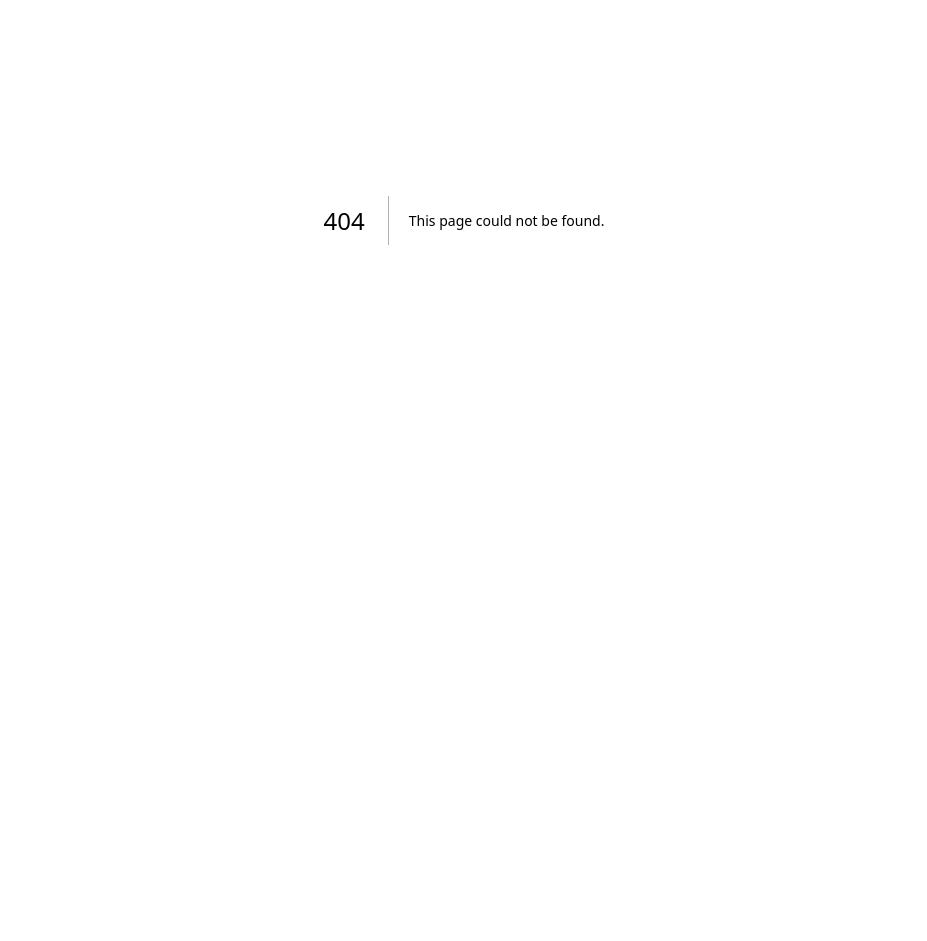
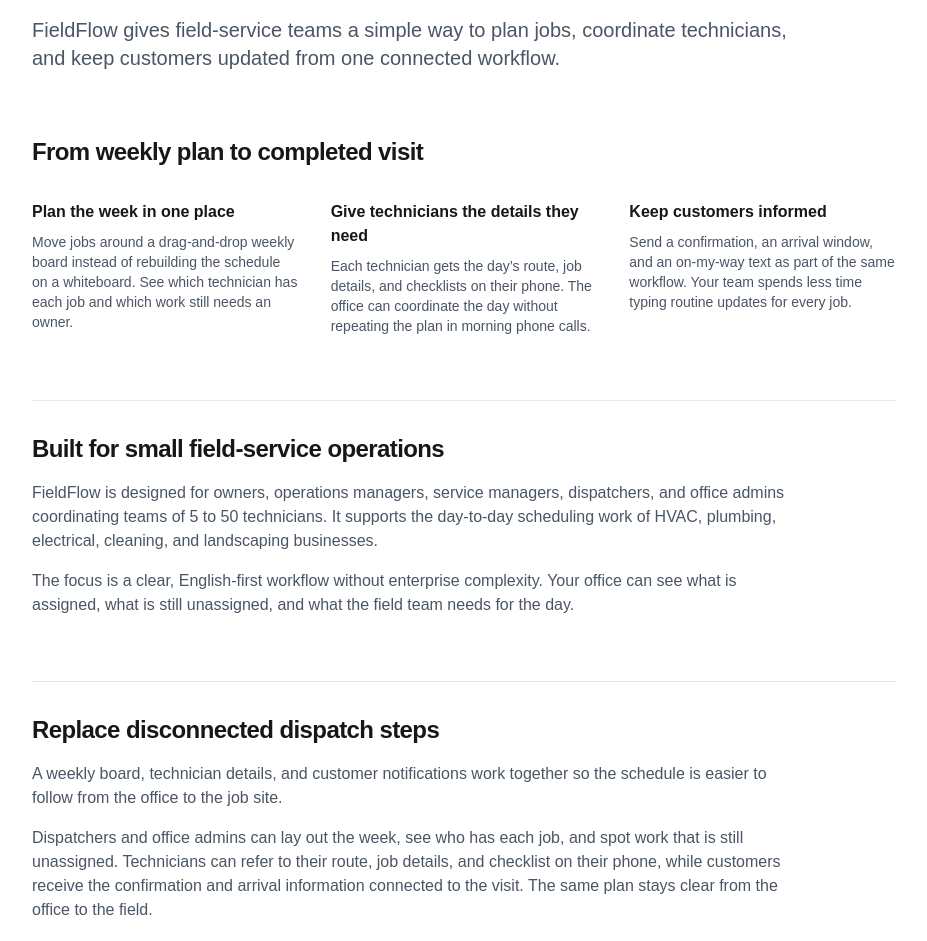
Before and after one commit to ai-beavers/fieldflow-site, a Next.js app: page /dispatch-management in a window 1280 px wide. Before the commit this address had no page. Shown: the part 180-1121 px from the top of the page, without its empty margins (176-1103 px from the left). Before the commit the page ends 800 px from the top, so only its background shows below. Built offline with nearby package versions, Linux system fonts and the light colour scheme; no server answers.

Commit message:
Add dispatch management product page

```diff
--- /dev/null
+++ b/app/dispatch-management/page.tsx
@@ -0,0 +1,100 @@
+import type { Metadata } from "next";
+import Link from "next/link";
+
+const SITE_URL = (
+  process.env.NEXT_PUBLIC_SITE_URL || "https://fieldflow.demo.sageobot.com"
+).replace(/\/$/, "");
+
+export const metadata: Metadata = {
+  title: "Dispatch Management Software | FieldFlow",
+  description:
+    "Plan jobs, coordinate technicians, and keep customers informed with simple dispatch management software for field-service teams of 5 to 50.",
+  alternates: { canonical: `${SITE_URL}/dispatch-management` },
+};
+
+const WORKFLOW = [
+  {
+    title: "Plan the week in one place",
+    text: "Move jobs around a drag-and-drop weekly board instead of rebuilding the schedule on a whiteboard. See which technician has each job and which work still needs an owner.",
+  },
+  {
+    title: "Give technicians the details they need",
+    text: "Each technician gets the day’s route, job details, and checklists on their phone. The office can coordinate the day without repeating the plan in morning phone calls.",
+  },
+  {
+    title: "Keep customers informed",
+    text: "Send a confirmation, an arrival window, and an on-my-way text as part of the same workflow. Your team spends less time typing routine updates for every job.",
+  },
+];
+
+export default function DispatchManagementPage() {
+  return (
+    <main className="max-w-4xl mx-auto px-4 py-16">
+      <section className="mb-16">
+        <p className="text-sm font-semibold uppercase tracking-wide text-gray-500 mb-4">
+          Dispatch management software
+        </p>
+        <h1 className="text-4xl font-bold tracking-tight mb-4">
+          Dispatch management without the morning scramble.
+        </h1>
+        <p className="text-xl text-gray-600 max-w-3xl">
+          FieldFlow gives field-service teams a simple way to plan jobs, coordinate
+          technicians, and keep customers updated from one connected workflow.
+        </p>
+      </section>
+
+      <section className="mb-16" aria-labelledby="workflow-heading">
+        <h2 id="workflow-heading" className="text-2xl font-bold tracking-tight mb-8">
+          From weekly plan to completed visit
+        </h2>
+        <div className="grid gap-8 sm:grid-cols-3">
+          {WORKFLOW.map((step) => (
+            <div key={step.title}>
+              <h3 className="text-base font-semibold mb-2">{step.title}</h3>
+              <p className="text-sm text-gray-600">{step.text}</p>
+            </div>
+          ))}
+        </div>
+      </section>
+
+      <section className="mb-16 border-t border-gray-200 pt-8">
+        <h2 className="text-2xl font-bold tracking-tight mb-4">
+          Built for small field-service operations
+        </h2>
+        <div className="space-y-4 text-gray-600 max-w-3xl">
+          <p>
+            FieldFlow is designed for owners, operations managers, service managers,
+            dispatchers, and office admins coordinating teams of 5 to 50 technicians.
+            It supports the day-to-day scheduling work of HVAC, plumbing, electrical,
+            cleaning, and landscaping businesses.
+          </p>
+          <p>
+            The focus is a clear, English-first workflow without enterprise complexity.
+            Your office can see what is assigned, what is still unassigned, and what the
+            field team needs for the day.
+          </p>
+        </div>
+      </section>
+
+      <section className="border-t border-gray-200 pt-8">
+        <h2 className="text-2xl font-bold tracking-tight mb-4">
+          Replace disconnected dispatch steps
+        </h2>
+        <p className="text-gray-600 max-w-3xl mb-4">
+          A weekly board, technician details, and customer notifications work together
+          so the schedule is easier to follow from the office to the job site.
+        </p>
+        <p className="text-gray-600 max-w-3xl mb-4">
+          Dispatchers and office admins can lay out the week, see who has each job, and
+          spot work that is still unassigned. Technicians can refer to their route, job
+          details, and checklist on their phone, while customers receive the confirmation
+          and arrival information connected to the visit. The same plan stays clear from
+          the office to the field.
+        </p>
+        <Link href="/" className="text-blue-600 hover:underline">
+          See the FieldFlow overview
+        </Link>
+      </section>
+    </main>
+  );
+}
--- a/app/page.tsx
+++ b/app/page.tsx
@@ -28,14 +28,17 @@
   {
     title: "Job scheduling",
     text: "Plan every job on a drag-and-drop weekly board. See who is where, and what is still unassigned.",
+    href: "/dispatch-management",
   },
   {
     title: "Technician app",
     text: "Your crew gets the day's route, job details, and checklists on their phone. No more morning phone calls.",
+    href: undefined,
   },
   {
     title: "Automated customer notifications",
     text: "Customers get a confirmation, an arrival window, and an on-my-way text without anyone typing a message.",
+    href: undefined,
   },
 ];
 
@@ -61,7 +64,15 @@
         <section className="mb-16 grid gap-8 sm:grid-cols-3">
           {FEATURES.map((feature) => (
             <div key={feature.title}>
-              <h2 className="text-base font-semibold mb-2">{feature.title}</h2>
+              <h2 className="text-base font-semibold mb-2">
+                {feature.href ? (
+                  <Link href={feature.href} className="text-blue-600 hover:underline">
+                    {feature.title}
+                  </Link>
+                ) : (
+                  feature.title
+                )}
+              </h2>
               <p className="text-sm text-gray-600">{feature.text}</p>
             </div>
           ))}
--- a/app/sitemap.ts
+++ b/app/sitemap.ts
@@ -9,6 +9,7 @@
 export default async function sitemap(): Promise<MetadataRoute.Sitemap> {
   const staticRoutes: MetadataRoute.Sitemap = [
     { url: BASE_URL_CLEAN, priority: 1.0 },
+    { url: `${BASE_URL_CLEAN}/dispatch-management`, priority: 0.8 },
     { url: `${BASE_URL_CLEAN}${blogPath()}`, priority: 0.9 },
   ];
 
```
